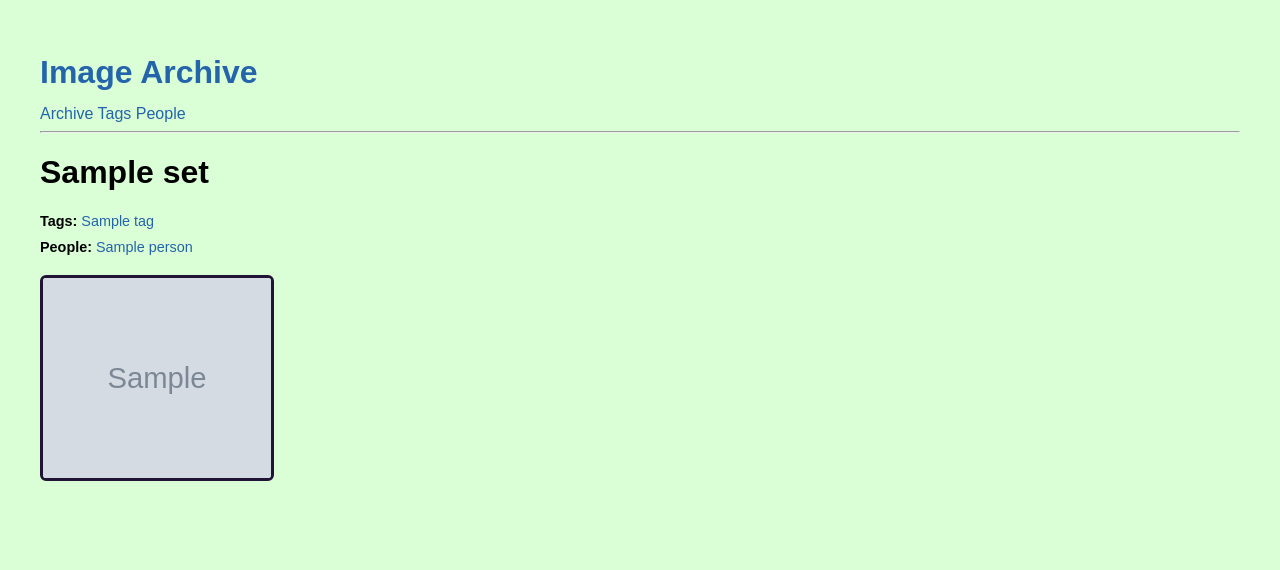
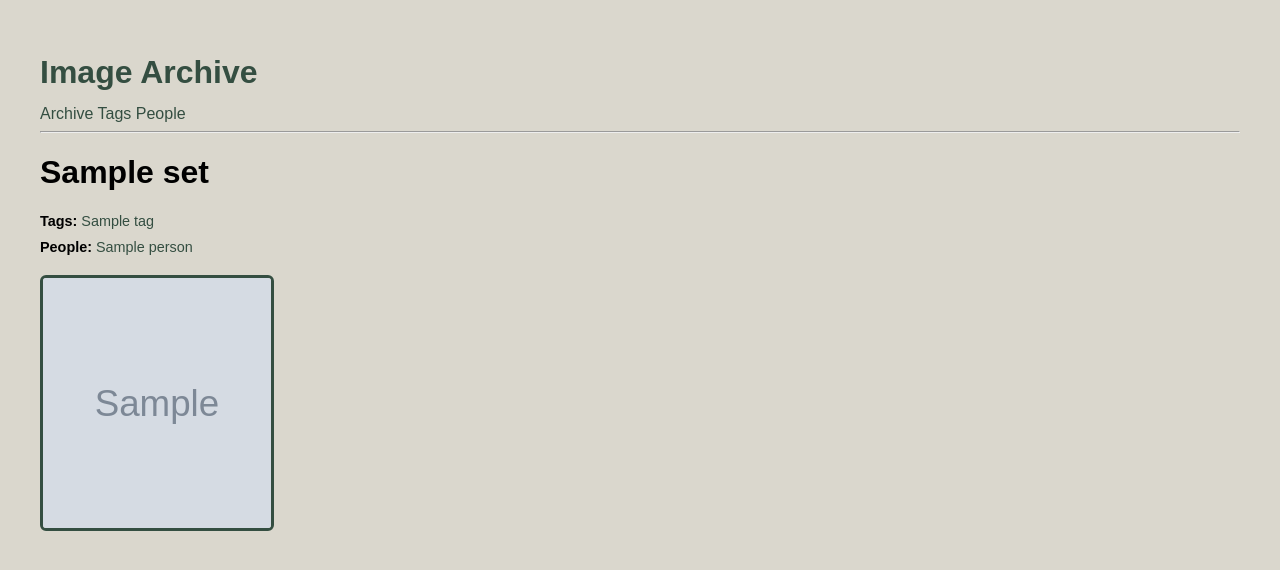
Before and after one commit to pa-childs/Photo_Album, a Flask app: template templates/set.html in a window 1280 px wide. Shown: the top 570 px of the page. Run offline with Flask 3, Linux system fonts and the light colour scheme; the template is opened without the code that fills it: most values are stand-ins (such as "Sample title", 1, 10 or a date in 2020); grey boxes marked "Sample" are stand-in pictures.

Commit message:
More styling changes and css cleanup.

```diff
--- a/static/css/styles.css
+++ b/static/css/styles.css
@@ -1,35 +1,37 @@
 a {
     text-decoration: none;
-    color: #2364AA
+    color: #344e41;
+
 }
 
 a:hover {
     text-decoration: none;
-    color: #77C0E4
+    color: #6C9D85;
 }
 
 body {
     font-family: Arial, sans-serif;
-    background-color: #DAFFD6;
+    background-color: #dad7cd;
     margin: 40px;
 }
 
 .gallery-image {
     width: 100%;
-    height: 200px;      /* Pick the height you want */
+    height: 250px;      /* Pick the height you want */
     object-fit: cover;  /* Crops instead of stretching */
+    object-position: center top;
     display: block;
     cursor: pointer;
     border-radius: 6px;
-    border: 3px solid #201335
+    border: 3px solid #344e41;
 }
 
 hr {
-    color: #201335;
+    color: #344e41;
 }
 
 .image-count-badge {
-    background: #201335;
+    background: #344e41;
     color: #ffffff;
     padding: 4px 8px;
     font-size: 0.75rem;
@@ -56,8 +58,8 @@ hr {
 }
 
 .lightbox img {
-    max-width: 90%;
-    max-height: 90%;
+    max-width: 95%;
+    max-height: 95%;
     object-fit: contain;
 }
 
@@ -71,7 +73,7 @@ hr {
     top: 20px;
     right: 30px;
     font-size: 40px;
-    color: white;
+    color: #ffffff;
     cursor: pointer;
 }
 
@@ -79,7 +81,7 @@ hr {
     position: absolute;
     top: 50%;
     font-size: 60px;
-    color: white;
+    color: #ffffff;
     cursor: pointer;
     user-select: none;
     padding: 10px;
@@ -97,11 +99,11 @@ hr {
     padding: 14px 0px;
     margin-top: 0;
     margin: 0;
-    color: #2364AA
+    color: #344e41
 }
 
 .set-card {
-    border: 2px solid #201335;
+    border: 2px solid #344e41;
     border-radius: 8px;
     border-width: 3px;
     overflow: hidden;
@@ -119,7 +121,7 @@ hr {
 }
 
 .set-card:hover {
-    box-shadow: 0 5px 12px #2364AA;
+    box-shadow: 0 5px 12px #6B7A52;
 }
 
 .set-card img {
@@ -186,12 +188,13 @@ hr {
 .set-people a {
     text-decoration: none;
     margin-right: 5px;
-    color: #2364AA
+    color: #344e41;
 }
 
 .set-tags a:hover,
 .set-people a:hover {
     text-decoration: none;
+    color: #6C9D85;
 }
 
 @media (max-width: 1400px) {
--- a/templates/archive.html
+++ b/templates/archive.html
@@ -10,6 +10,8 @@
     -->
     <a href="{{ url_for('archive', sort='images') }}">Image Count</a>
 </div>
+
+<hr>
 
 {% if filter_type %}
     <h2>
--- a/templates/set.html
+++ b/templates/set.html
@@ -10,7 +10,7 @@
         {% for tag in set.tags %}
             <a href="{{ url_for('view_tag', tag_name=tag) }}">
                 {{ tag }}
-            </a>{% if not loop.last %}, {% endif %}
+            </a>{% if not loop.last %} |  {% endif %}
         {% endfor %}
     </div>
 {% endif %}
@@ -21,7 +21,7 @@
         {% for person in set.people %}
             <a href="{{ url_for('view_person', person_name=person) }}">
                 {{ person }}
-            </a>{% if not loop.last %}, {% endif %}
+            </a>{% if not loop.last %} |  {% endif %}
         {% endfor %}
     </div>
 {% endif %}
```
